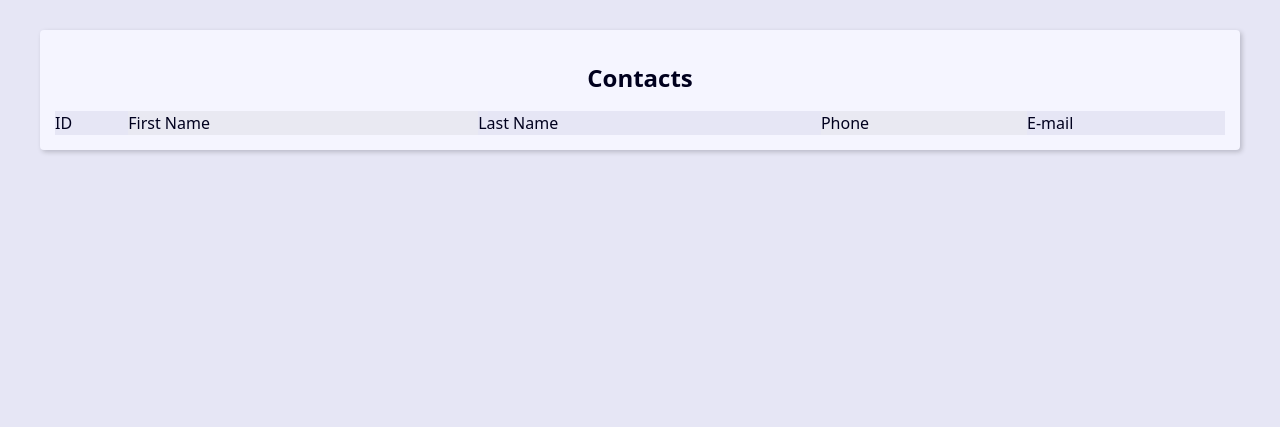
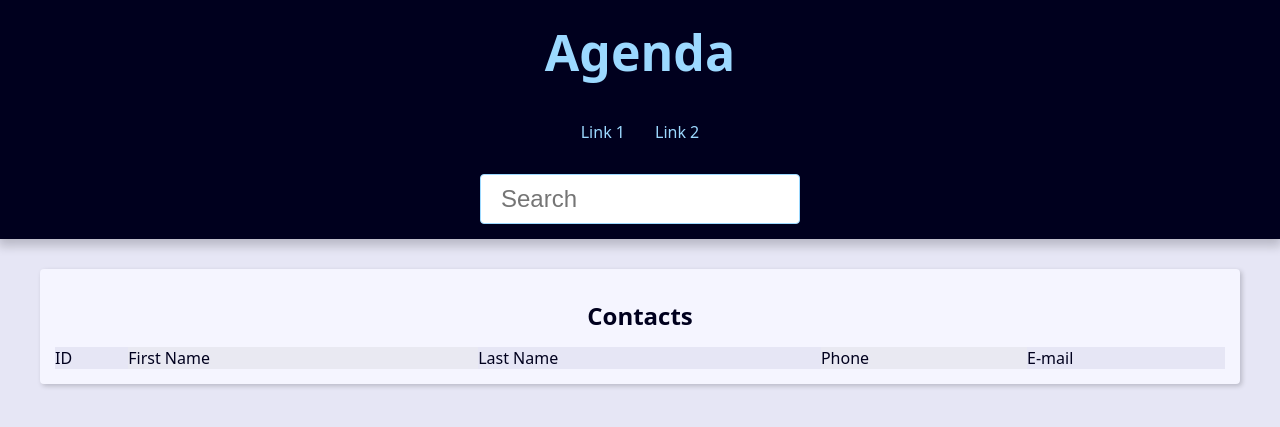
Before and after one commit to fernando-g-fraga/django_agenda, a Django app: page / in a window 1280 px wide. Shown: the top 427 px of the page. Run offline with Django 5.2, Linux system fonts and the light colour scheme; data that the repository does not hold is empty.

Commit message:
changes on the base template, add new header partials and adjust page title

```diff
--- a/base_templates/global/base.html
+++ b/base_templates/global/base.html
@@ -1,13 +1,13 @@
-{% load static %}<!DOCTYPE html>
-<html lang="en">
+<html lang='pt-BR'>
+    {% include "global/partials/_head.html" %}
 <head>
-    <meta charset="UTF-8">
-    <meta name="viewport" content="width=device-width, initial-scale=1.0">
-    <link rel="stylesheet" href={% static "global/css/style.css" %}>
 
-    <title>Document</title>
 </head>
+
 <body>
+
+    {% include "global/partials/_header.html" %}
+
     <main class='content'>
     {% block content %}
         <h1 class="single-contact">
--- /dev/null
+++ b/base_templates/global/partials/_head.html
@@ -0,0 +1,6 @@
+{% load static %}<!DOCTYPE html>
+<meta charset="UTF-8">
+<meta name="viewport" content="width=device-width, initial-scale=1.0">
+<link rel="stylesheet" href={% static "global/css/style.css" %}>
+
+<title>{{ site_title }}Agenda</title>
--- /dev/null
+++ b/base_templates/global/partials/_header.html
@@ -0,0 +1,35 @@
+<header class="header">
+
+    <h1 class="header-heading">
+        <a href={% url "contact:index" %} class="header-link">
+            Agenda
+        </a>
+    </h1>
+    <nav class="menu">
+        <ul class="menu-list">
+            <li class="menu-item">
+                <a href="" class="menu-link">
+                    Link 1
+                </a>
+            </li>
+            <li class="menu-item">
+                <a href="" class="menu-link">
+                    Link 2
+                </a>
+            </li>
+        </ul>
+    </nav>
+
+    <div class="search">
+        <form
+        action="" method="get">
+            <input
+            type="text"
+            class="search-input"
+            placeholder="Search"
+            id='search'
+            name='q'>
+
+        </form>
+    </div>
+</header>
--- a/contact/templates/contact/index.html
+++ b/contact/templates/contact/index.html
@@ -1,5 +1,4 @@
-{% extends "global/base.html" %}
-{% block content %}
+{% extends "global/base.html" %} {% block content %}
 <div class="resposive-table">
   <table class="contacts-table">
     <caption class="table-caption">
@@ -19,32 +18,14 @@
       {% for contact in contact %}
       <tr class="table-row">
         <td class="table-cell">
-                        <a
-                        class='table-link'
-                        href="{% url 'contact:contact' contact.id %}" >
+          <a class="table-link" href="{% url 'contact:contact' contact.id %}">
             {{contact.id}}
           </a>
         </td>
-                    <td class="table-cell">
-                        <a class='table-link'href="#">
-                            {{contact.first_name}}
-                        </a>
-                    </td>
-                    <td class="table-cell">
-                        <a class='table-link'href="#">
-                            {{contact.last_name}}
-                        </a>
-                    </td>
-                    <td class="table-cell">
-                        <a class='table-link'href="#">
-                            {{contact.phone}}
-                        </a>
-                    </td>
-                    <td class="table-cell">
-                        <a class='table-link'href="#">
-                            {{contact.email}}
-                        </a>
-                    </td>
+        <td class="table-cell">{{contact.first_name}}</td>
+        <td class="table-cell">{{contact.last_name}}</td>
+        <td class="table-cell">{{contact.phone}}</td>
+        <td class="table-cell">{{contact.email}}</td>
       </tr>
       {% endfor %}
     </tbody>
--- a/contact/views/contact_views.py
+++ b/contact/views/contact_views.py
@@ -9,7 +9,8 @@ def index(request):
     .order_by('-id')[10:20]
 
     context = {
-        'contact':contact
+        'contact':contact,
+        'site_title': 'Contatos - '
     }
     return render(
         request,
@@ -22,9 +23,10 @@ def contact(request, contact_id):
     single_contact = get_object_or_404(
         Contato, pk=contact_id,show=True)
 
-
+    contact_name = f'{single_contact.first_name}  {single_contact.last_name} - '
     context = {
-        'contact':single_contact
+        'contact':single_contact,
+        'site_title': contact_name
     }
     return render(
         request,
```
Lines whose indentation alone changed are shown as unchanged.
